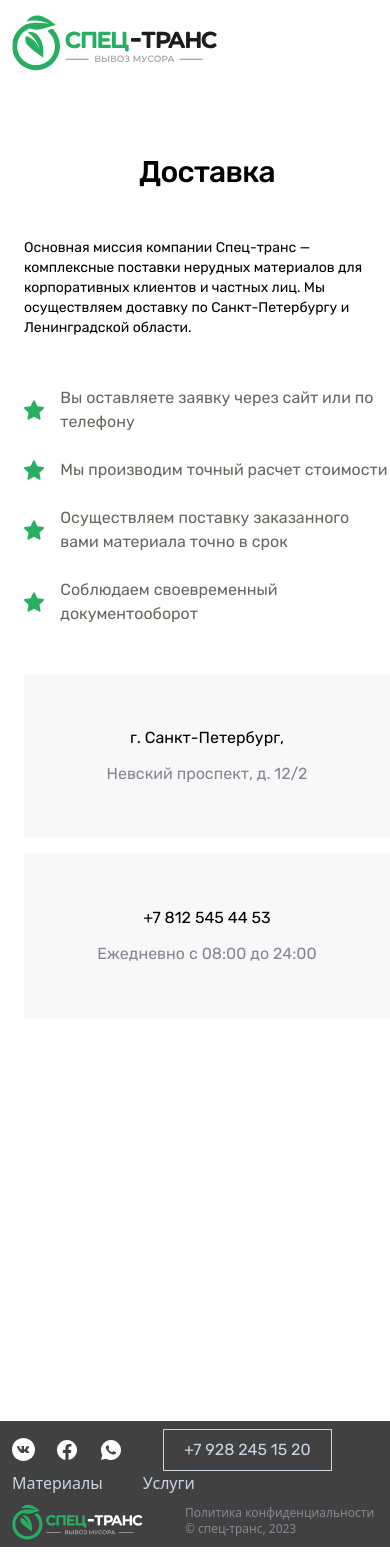
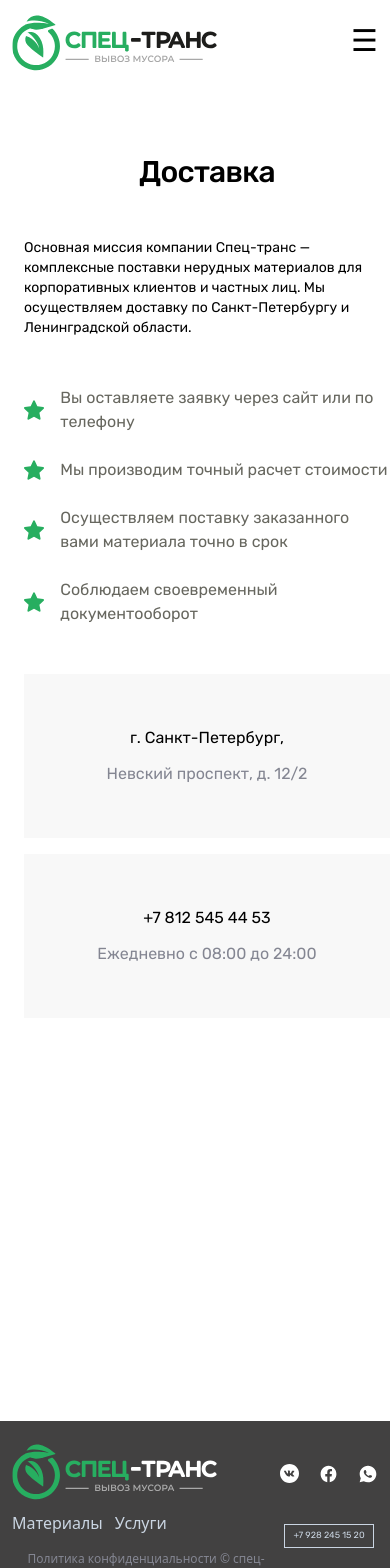
Before and after one commit to respectedbro/NoRood, a Vue app: page /delivery in a window 390 px wide. Shown: the top 1568 px of the page. Before the commit the page ends 1547 px from the top, so only its background shows below. Built offline with nearby package versions, Linux system fonts and the light colour scheme.

Commit message:
burg validate done

```diff
--- a/package.json
+++ b/package.json
@@ -12,11 +12,13 @@
   },
   "dependencies": {
     "@tailwindcss/vite": "^4.0.3",
+    "@vee-validate/zod": "^4.15.0",
     "pinia": "^3.0.0",
     "tailwindcss": "^4.0.3",
     "vee-validate": "^4.15.0",
     "vue": "^3.5.13",
-    "vue-router": "^4.5.0"
+    "vue-router": "^4.5.0",
+    "zod": "^3.24.2"
   },
   "devDependencies": {
     "@eslint/js": "^9.18.0",
--- a/src/components/FooterComponent.vue
+++ b/src/components/FooterComponent.vue
@@ -3,27 +3,30 @@
 <template>
   <footer class="w-full bg-[#424141] pt-2">
     <div class="flex w-full justify-center mx-auto">
-      <div
-        class="flex justify-between flex-wrap-reverse w-full items-center gap-x-25 px-3 max-w-[1420px]"
-      >
-        <div class="flex items-center gap-10">
+      <div class="flex justify-between w-full items-center lg:gap-x-25 px-3 max-w-[1420px]">
+        <div class="flex items-start lg:items-center flex-col xl:flex-row xl:gap-10">
           <router-link to="/">
-            <img src="/images/logo-footer.svg" alt="logo-footer" />
+            <img
+              class="min-w-[100px] lg:min-w-[200px]"
+              src="/images/logo-footer.svg"
+              alt="logo-footer"
+            />
           </router-link>
+          <div class="flex-col-reverse md:flex-row gap-4 md:gap-6 flex">
+            <div class="text-[#848692] text-xs md:text-lg text-center">
+              <p>Политика конфиденциальности © спец-транс, 2023</p>
+            </div>
 
-          <div class="text-[#848692] text-xs md:text-lg">
-            <p>Политика конфиденциальности © спец-транс, 2023</p>
+            <div>
+              <ul class="text-base lg:text-xl text-slate-300 flex gap-3 xl:gap-10 justify-start">
+                <router-link class="text-base lg:text-xl" to="/materials">Материалы</router-link>
+                <router-link class="text-base lg:text-xl" to="/services">Услуги</router-link>
+              </ul>
+            </div>
           </div>
         </div>
 
-        <div>
-          <ul class="text-slate-300 flex gap-10">
-            <router-link to="/materials">Материалы</router-link>
-            <router-link to="/services">Услуги</router-link>
-          </ul>
-        </div>
-
-        <div class="flex gap-10 items-center">
+        <div class="flex gap-10 flex-col lg:flex-row items-center">
           <ul class="flex gap-5">
             <li>
               <img src="/images/socials/vk.svg" alt="vk" />
@@ -37,7 +40,11 @@
           </ul>
 
           <div class="flex justify-end rubik">
-            <button class="py-2 px-5 border-solid border-1 text-slate-300">+7 928 245 15 20</button>
+            <button
+              class="text-[9px] md:text-sm py-1 px-2 lg:py-2 lg:px-5 border-solid border-1 text-slate-300"
+            >
+              +7 928 245 15 20
+            </button>
           </div>
         </div>
       </div>
--- a/src/components/HeaderComponent.vue
+++ b/src/components/HeaderComponent.vue
@@ -1,20 +1,35 @@
 <script setup>
 import OrderCallBtn from '@/components/OrderCallBtn.vue'
+import { ref } from 'vue'
 
 const emit = defineEmits(['open-modal'])
+const isMenuOpen = ref(false)
 
 const openModal = () => {
   emit('open-modal')
 }
+
+const toggleMenu = () => {
+  isMenuOpen.value = !isMenuOpen.value
+}
+
+const closeMenu = () => {
+  isMenuOpen.value = false
+}
 </script>
 
 <template>
-  <header class="flex justify-between w-full items-center lg:gap-x-7 xl:gap-x-25 md:h-[100px]">
+  <header
+    class="flex justify-between w-full items-center lg:gap-x-7 xl:gap-x-25 md:h-[100px] relative"
+  >
+    <!-- Логотип -->
     <router-link to="/" class="min-w-[200px] cursor-pointer">
       <img src="/images/logo.svg" alt="logo" />
     </router-link>
 
+    <!-- Навигация -->
     <nav>
+      <!-- Десктопное меню -->
       <ul class="hidden lg:flex lg:gap-x-5 xl:gap-x-10 rubik">
         <router-link to="/services" exact-active-class="active">Услуги</router-link>
         <router-link to="/materials" exact-active-class="active">Материалы</router-link>
@@ -22,8 +37,52 @@ const openModal = () => {
         <router-link to="/" exact-active-class="active">О компании</router-link>
         <li>Контакты</li>
       </ul>
+
+      <!-- Мобильное меню -->
+      <div v-if="isMenuOpen" class="fixed inset-0 bg-black/50 z-40" @click="closeMenu"></div>
+      <ul
+        class="fixed top-0 right-0 h-full w-3/4 sm:w-1/3 bg-white flex flex-col gap-y-8 !p-6 z-50 rubik transition-transform transform"
+        :class="{ 'translate-x-0': isMenuOpen, 'translate-x-full': !isMenuOpen }"
+      >
+        <li class="flex justify-between items-center border-b">
+          <router-link to="/">
+            <img class="max-w-[150px] cursor-pointer" src="/images/logo.svg" alt="logo" />
+          </router-link>
+          <div @click="closeMenu" class="text-2xl cursor-pointer">✕</div>
+        </li>
+
+        <router-link to="/services" exact-active-class="active" @click="closeMenu">
+          Услуги
+        </router-link>
+        <router-link to="/materials" exact-active-class="active" @click="closeMenu">
+          Материалы
+        </router-link>
+        <router-link to="/delivery" exact-active-class="active" @click="closeMenu">
+          Доставка и оплата
+        </router-link>
+        <router-link to="/" exact-active-class="active" @click="closeMenu">
+          О компании
+        </router-link>
+        <li @click="closeMenu">Контакты</li>
+        <OrderCallBtn
+          class="max-w-[200px]"
+          @click="
+            () => {
+              closeMenu()
+              openModal()
+            }
+          "
+        />
+        <li class="mt-auto border-t pt-4">
+          <span class="text-xs text-gray-500">Политика конфиденциальности © спец-транс, 2023</span>
+        </li>
+      </ul>
     </nav>
 
+    <!-- Бургер для мобильного меню -->
+    <button class="lg:hidden text-3xl cursor-pointer" @click="toggleMenu">&#9776;</button>
+
+    <!-- Кнопка "Заказать звонок" для десктопа -->
     <OrderCallBtn @click="openModal" class="hidden lg:block" />
   </header>
 </template>
@@ -37,4 +96,14 @@ const openModal = () => {
   font-weight: bold;
   color: #27ae60;
 }
+
+ul {
+  list-style: none;
+  padding: 0;
+  margin: 0;
+}
+
+.transition-transform {
+  transition: transform 0.3s ease-in-out;
+}
 </style>
--- a/src/components/ModalComponent.vue
+++ b/src/components/ModalComponent.vue
@@ -1,27 +1,56 @@
 <script setup>
-import {defineEmits, defineProps} from 'vue'
-import {Form, Field} from 'vee-validate'
+import { defineEmits, defineProps } from 'vue'
+import { useField, useForm } from 'vee-validate'
+import { toTypedSchema } from '@vee-validate/zod'
+import { z } from 'zod'
 
-const {isModalOpen} = defineProps({
+// Пропсы
+const { isModalOpen } = defineProps({
   isModalOpen: Boolean,
 })
 
+// Эмиттеры
 const emit = defineEmits(['close-modal'])
-
 const closeModal = () => {
   emit('close-modal')
 }
 
-const sendForm = () => {
-  console.log('SEND')
-}
+// Схема валидации
+const validationSchema = toTypedSchema(
+  z.object({
+    firstname: z
+      .string()
+      .min(1, 'Обязательные поля') // Имя обязательно
+      .regex(/^[А-Яа-яЁё]+$/, { message: 'Имя должно содержать только русские буквы' }),
+    phone: z
+      .string()
+      .min(1, { message: 'Обязательные поля' }) // Телефон обязателен
+      .regex(/^\+?\d{11}$/, 'Телефон должен начинаться с "+" и содержать 11 цифр'),
+    agreement: z.boolean().refine((val) => val === true, {
+      message: 'Необходимо согласиться с обработкой персональных данных',
+    }),
+    comment: z
+      .string()
+      .max(500, 'Комментарий не может превышать 500 символов') // Комментарий не обязателен
+      .optional(), // Делаем поле необязательным
+  }),
+)
 
-const isRequired = (value) => {
-  if (value && value.trim()) {
-    return true
-  }
-  return 'This is required'
-}
+// Используем useForm
+const { handleSubmit, errors } = useForm({
+  validationSchema,
+})
+
+// Поля формы
+const { value: firstname } = useField('firstname')
+const { value: phone } = useField('phone')
+const { value: agreement } = useField('agreement')
+const { value: comment } = useField('comment')
+
+// Обработчик формы
+const sendForm = handleSubmit((values) => {
+  alert(JSON.stringify(values, null, 2))
+})
 </script>
 
 <template>
@@ -29,46 +58,64 @@ const isRequired = (value) => {
     <div
       class="fixed w-full sm:w-[700px] sm:h-[400px] px-3 lg:top-1/3 top-1/2 left-1/2 transform -translate-x-1/2 -translate-y-1/2"
     >
-      <button @click="closeModal"
-              class="p-2 absolute top-3 right-4 text-xl text-black cursor-pointer">
+      <button
+        @click="closeModal"
+        class="p-2 absolute top-3 right-4 text-xl text-black cursor-pointer"
+      >
         &#x2715;
       </button>
-      <Form @submit="sendForm"
-            class="flex flex-col px-11 pt-11 pb-8 bg-white gap-2 w-full rounded-xl">
+      <form
+        @submit.prevent="sendForm"
+        class="flex flex-col px-11 pt-11 pb-8 bg-white gap-2 w-full rounded-xl"
+      >
         <h3 class="self-center text-center text-sm lg:text-xl pb-3">
           Заполните форму, мы с вами свяжемся в ближайшее время
         </h3>
-        <Field :rules="isRequired"
+
+        <!-- Поле Имя -->
+        <input
+          v-model="firstname"
           class="border-solid border-1 border-slate-200 rounded py-3 lg:py-6 pl-3 lg:pl-7"
           type="text"
           placeholder="Имя"
           name="firstname"
-          required
         />
-        <Field
+        <span class="text-red-500 text-sm">{{ errors.firstname }}</span>
+
+        <!-- Поле Телефон -->
+        <input
+          v-model="phone"
           class="border-solid border-1 border-slate-200 rounded py-3 lg:py-6 pl-3 lg:pl-7"
           type="tel"
           placeholder="Телефон"
           name="phone"
-          required
         />
-        <Field
+        <span class="text-red-500 text-sm">{{ errors.phone }}</span>
+
+        <!-- Поле Комментарий -->
+        <textarea
+          v-model="comment"
           placeholder="Комментарии"
-          class="border-solid border-1 border-slate-200 rounded py-3 lg:py-6 pl-3 lg:pl-7 min-h-[172px]"
+          maxlength="500"
+          class="border-solid border-1 border-slate-200 rounded py-3 lg:py-6 pl-3 lg:pl-7 min-h-[100px] resize-none overflow-hidden"
           name="comment"
-        ></Field>
-        <div class="flex flex-col md:flex-row items-start sm:items-center justify-between p-3">
-          <div class="flex gap-3">
-            <input type="checkbox"/>
-            <span class="text-sm">Соглашение о персональных данных</span>
-          </div>
-          <div>
-            <button type="submit" class=" max-w-30 mt-4 bg-[#27AE60] text-white rounded py-2 px-4">
-              Отправить
-            </button>
-          </div>
+        ></textarea>
+        <span class="text-red-500 text-sm">{{ errors.comment }}</span>
+
+        <!-- Соглашение -->
+        <div class="flex gap-3 items-center">
+          <input type="checkbox" v-model="agreement" name="agreement" />
+          <span class="text-sm">Соглашение о персональных данных</span>
         </div>
-      </Form>
+        <span class="text-red-500 text-sm">{{ errors.agreement }}</span>
+
+        <!-- Кнопка -->
+        <div>
+          <button type="submit" class="max-w-30 mt-4 bg-[#27AE60] text-white rounded py-2 px-4">
+            Отправить
+          </button>
+        </div>
+      </form>
     </div>
   </div>
 </template>
```
Also changed, not shown: 1 other file (tests, documents, lock files or other folders).
